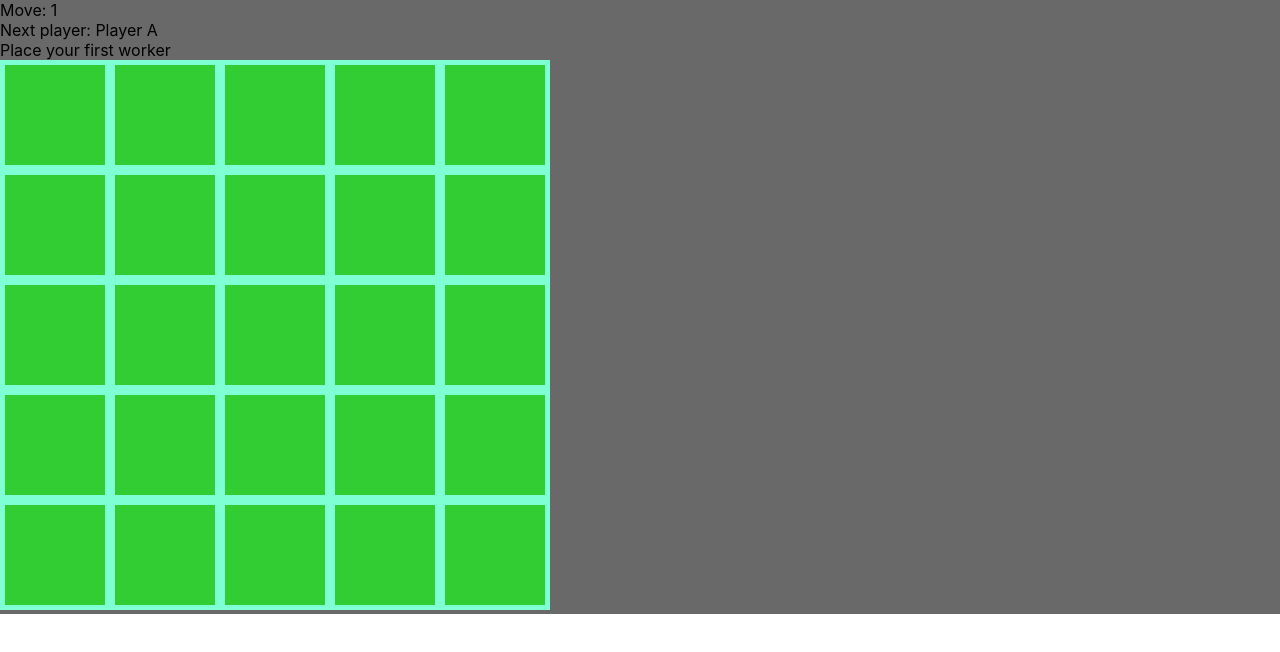
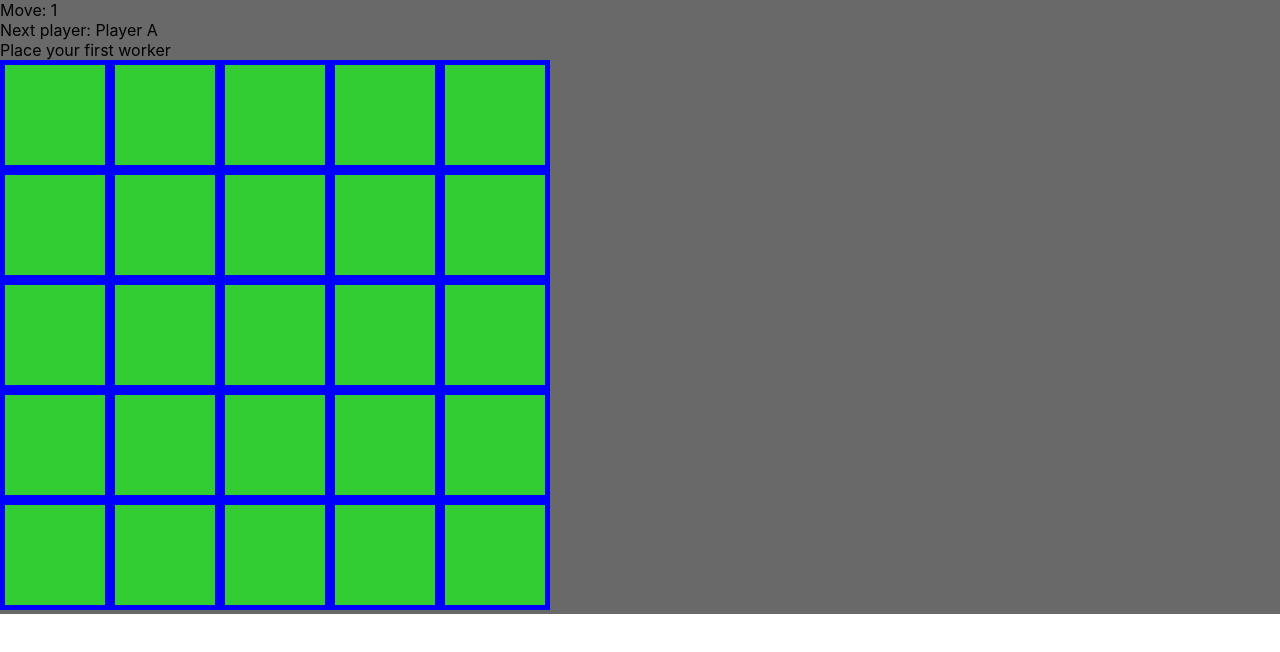
Before and after one commit to costas-basdekis/thyra-online, a React (Create React App) app: page / in a window 1280 px wide. Shown: the top 652 px of the page. Built offline with nearby package versions, Linux system fonts and the light colour scheme.

Commit message:
A bit more obvious theme

```diff
--- a/src/App.css
+++ b/src/App.css
@@ -22,7 +22,7 @@ div#root {
 }
 
 .cell.available {
-    border-color: aquamarine;
+    border-color: blue;
     cursor: pointer;
 }
 
@@ -42,7 +42,7 @@ div#root {
 }
 
 .cell .worker.player-player-b {
-    background-color: lightgrey;
+    background-color: cyan;
 }
 
 .level {
@@ -55,19 +55,21 @@ div#root {
 
 .level.level-1 {
     border-color: #EEE;
+    background-color: white;
 }
 
 .level.level-2 {
     border-color: #DDD;
+    background-color: yellow;
 }
 
 .level.level-3 {
     border-color: #CCC;
+    background-color: red;
 }
 
 .level.level-4 {
     border-color: darkblue;
-    border-radius: 50%;
     background-color: darkblue;
 }
 
```
